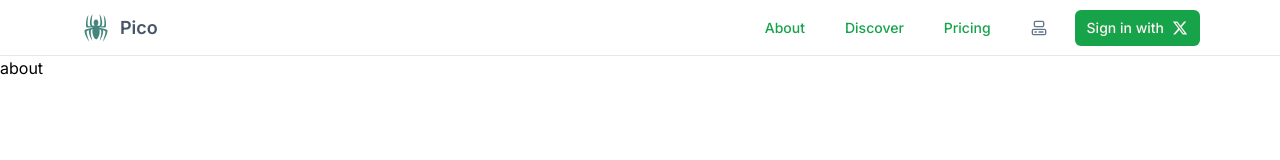
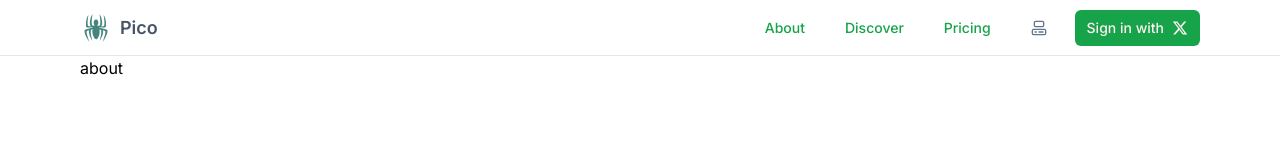
Before and after one commit to schandillia/project-pico, a Next.js app: page /about in a window 1280 px wide. Shown: the top 160 px of the page. Built offline with nearby package versions, Linux system fonts and the light colour scheme; no server answers.

Commit message:
STYLE: Add viewport wrapper to about page.

```diff
--- a/src/app/about/page.tsx
+++ b/src/app/about/page.tsx
@@ -1,10 +1,15 @@
 import type { Metadata } from "next"
 import brand from "@/constants/brand.json"
+import ViewportWrapper from "@/components/commons/ViewportWrapper"
 
 export const metadata: Metadata = {
 	title: `About | ${brand.BRAND}`,
 	description: `Read ${brand.BRAND}’s Privacy Policy to learn about the information we collect, how it’s used, and the control you have over it.`,
 }
 export default function Page() {
-	return <div>about</div>
+	return (
+		<ViewportWrapper className="flex flex-col">
+			<div>about</div>
+		</ViewportWrapper>
+	)
 }
```
